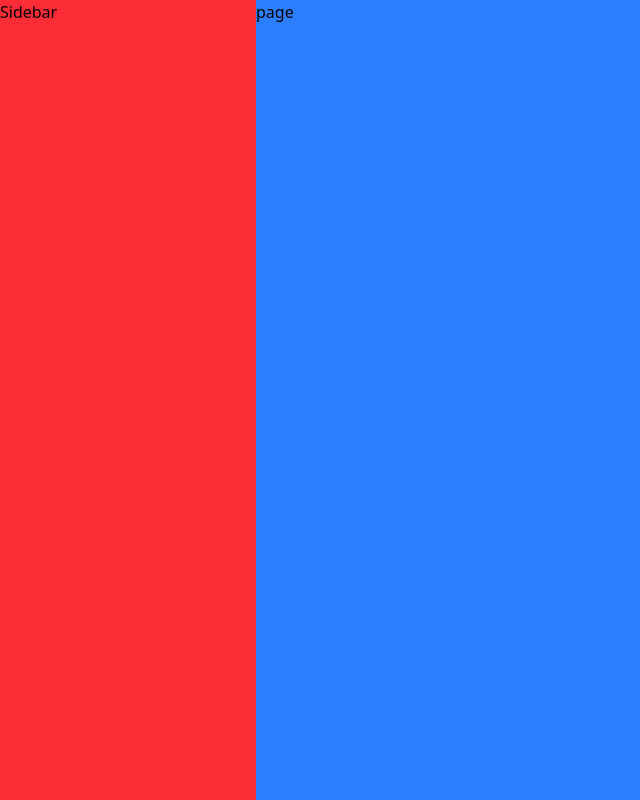
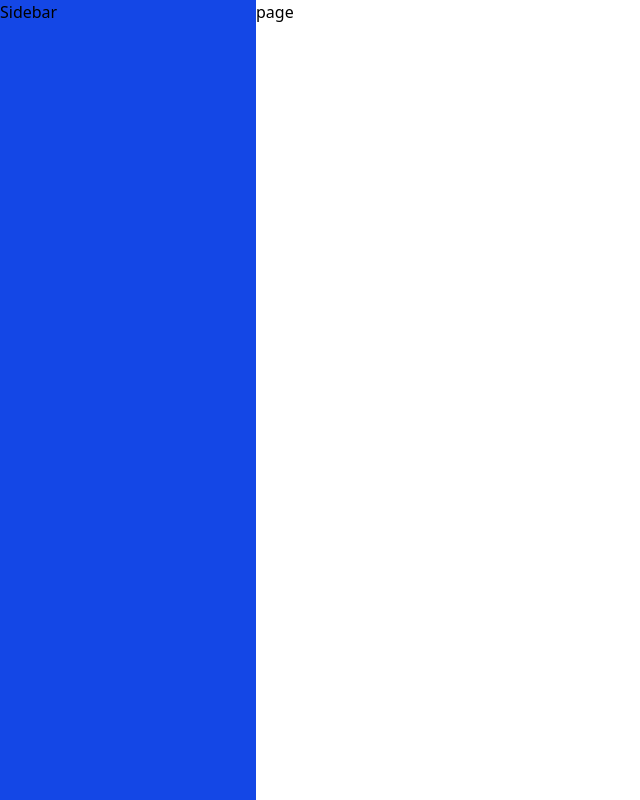
Before and after one commit to omegamaster86/llm-search, a Next.js app: page / in a window 1280 px wide. Shown: the whole page, without its empty margins (0-640 px from the left). Built offline with nearby package versions, Linux system fonts and the light colour scheme.

Commit message:
ホームページのサイドバーの背景色を赤から青に変更し、ダッシュボードのスタイルを調整

```diff
--- a/app/page.tsx
+++ b/app/page.tsx
@@ -3,10 +3,10 @@ import Sidebar from "./sidebar/page";
 export default function Home() {
   return (
     <div className="flex h-screen">
-      <div className="w-1/5 bg-red-500">
+      <div className="w-1/5 bg-blue-700">
         <Sidebar />
       </div>
-      <div className="w-4/5 bg-blue-500">
+      <div className="w-4/5">
         <Dashboard />
       </div>
     </div>
```
